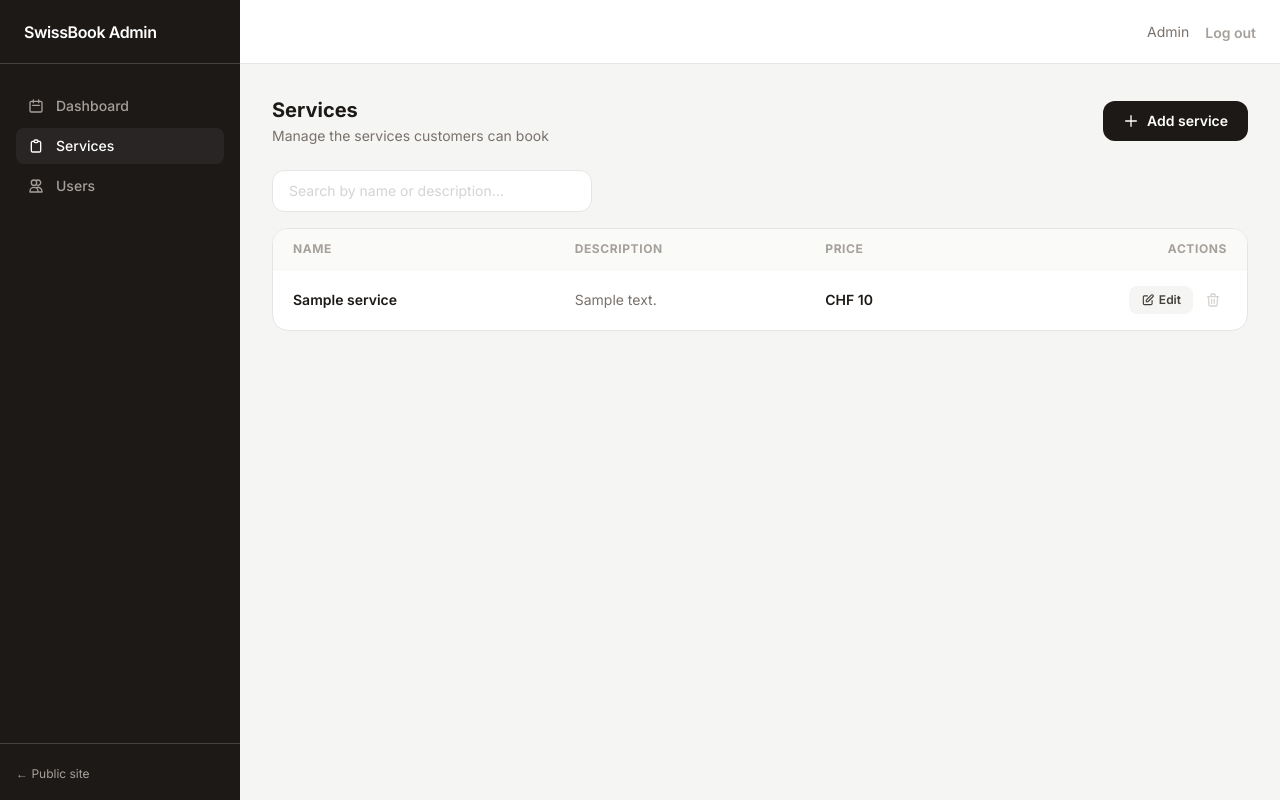
After one commit to gbtan1991/booking-app, a Laravel app: page /admin/services in a window 1280 px wide. The commit adds this page. Run offline with Laravel 12, Linux system fonts and the light colour scheme; a user stored in the database is signed in; data comes from the database, SQL or seed files in the repository; tables that the repository leaves empty hold one stand-in row (values such as "Sample post"); style sheets or scripts are compiled from the project's sources; some libraries are stand-ins or nearby versions.

Commit message:
Dynamic services, root routing, admin Services CRUD, clean navbar
- Migration + Service model: services table (name, description, price decimal)
  with formatted_price accessor returning 'CHF X'
- BookingWizard: replaces hardcoded SERVICE_DETAILS/SERVICES constants with
  Service::all() via #[Computed]; mount() validates service name against DB;
  server-side submitBooking guard queries live DB service names
- Admin ServiceManager: full CRUD Livewire component + slide-over panel at
  /admin/services with name/description/price fields and search
- Routes: / now serves BookingWizard directly (no more pages.home); added
  admin.services route; removed register and customer.dashboard routes
- Navbar (app layout): stripped all nav links (How it works, Services, Book
  now); keeps brand on left, "Admin sign in" pill on right (or Admin panel +
  Sign out when authenticated)
- Admin sidebar: added Services link between Dashboard and Users

Seeded 3 default services (General Consultation CHF 200, Strategy Session
CHF 350, Quick Review CHF 120).

https://claude.ai/code/session_01Md9JJdksadrnixAaNYkKSp

```diff
--- /dev/null
+++ b/app/Livewire/Admin/ServiceManager.php
@@ -0,0 +1,117 @@
+<?php
+
+namespace App\Livewire\Admin;
+
+use App\Models\Service;
+use Livewire\Attributes\Url;
+use Livewire\Component;
+use Livewire\WithPagination;
+
+class ServiceManager extends Component
+{
+    use WithPagination;
+
+    #[Url] public string $search = '';
+
+    // ── Panel state ───────────────────────────────────────────────────────
+
+    public bool $showPanel = false;
+    public ?int $editingId = null;
+
+    // ── Form fields ───────────────────────────────────────────────────────
+
+    public string $form_name        = '';
+    public string $form_description = '';
+    public string $form_price       = '';
+
+    public function updatedSearch(): void { $this->resetPage(); }
+
+    // ── Panel helpers ─────────────────────────────────────────────────────
+
+    public function openCreate(): void
+    {
+        $this->resetForm();
+        $this->editingId = null;
+        $this->showPanel = true;
+        $this->resetErrorBag();
+    }
+
+    public function openEdit(int $id): void
+    {
+        $service = Service::findOrFail($id);
+
+        $this->editingId        = $id;
+        $this->form_name        = $service->name;
+        $this->form_description = $service->description ?? '';
+        $this->form_price       = (string) $service->price;
+
+        $this->showPanel = true;
+        $this->resetErrorBag();
+    }
+
+    public function closePanel(): void
+    {
+        $this->showPanel = false;
+        $this->resetForm();
+    }
+
+    private function resetForm(): void
+    {
+        $this->form_name        = '';
+        $this->form_description = '';
+        $this->form_price       = '';
+        $this->editingId        = null;
+    }
+
+    // ── Save ─────────────────────────────────────────────────────────────
+
+    public function save(): void
+    {
+        $this->validate([
+            'form_name'        => ['required', 'string', 'max:100'],
+            'form_description' => ['nullable', 'string', 'max:1000'],
+            'form_price'       => ['required', 'numeric', 'min:0', 'max:99999.99'],
+        ]);
+
+        $data = [
+            'name'        => strip_tags($this->form_name),
+            'description' => strip_tags($this->form_description),
+            'price'       => (float) $this->form_price,
+        ];
+
+        if ($this->editingId) {
+            Service::findOrFail($this->editingId)->update($data);
+            $message = 'Service updated.';
+        } else {
+            Service::create($data);
+            $message = 'Service created.';
+        }
+
+        $this->closePanel();
+        $this->dispatch('notify', message: $message, type: 'success');
+    }
+
+    // ── Delete ────────────────────────────────────────────────────────────
+
+    public function delete(int $id): void
+    {
+        Service::findOrFail($id)->delete();
+        $this->dispatch('notify', message: 'Service deleted.', type: 'error');
+    }
+
+    // ── Render ────────────────────────────────────────────────────────────
+
+    public function render()
+    {
+        $services = Service::query()
+            ->when($this->search, fn ($q) => $q->where(fn ($i) =>
+                $i->where('name', 'like', "%{$this->search}%")
+                  ->orWhere('description', 'like', "%{$this->search}%")
+            ))
+            ->orderBy('name')
+            ->paginate(15);
+
+        return view('livewire.admin.service-manager', compact('services'))
+            ->layout('components.layouts.admin');
+    }
+}
--- a/app/Livewire/BookingWizard.php
+++ b/app/Livewire/BookingWizard.php
@@ -3,6 +3,7 @@
 namespace App\Livewire;
 
 use App\Models\Book;
+use App\Models\Service;
 use Illuminate\Support\Facades\DB;
 use Illuminate\Support\Facades\RateLimiter;
 use Illuminate\Support\Facades\Validator;
@@ -19,7 +20,7 @@ class BookingWizard extends Component
     // Steps: 1=Service  2=Date  3=Time  4=Details  5=Confirmed
     public int $step = 1;
 
-    // Step 1
+    // Step 1 — stores the service name for display in later steps
     #[Url(as: 'service')]
     public string $selectedService = '';
 
@@ -51,46 +52,35 @@ class BookingWizard extends Component
         '17:00',
     ];
 
-    public const SERVICES = [
-        'General Consultation',
-        'Strategy Session',
-        'Quick Review',
-    ];
-
-    public const SERVICE_DETAILS = [
-        [
-            'name'        => 'General Consultation',
-            'duration'    => '60 min',
-            'price'       => 'CHF 200',
-            'description' => 'Expert advice tailored to your specific business needs and challenges.',
-            'icon'        => 'M8 12h.01M12 12h.01M16 12h.01M21 12c0 4.418-4.03 8-9 8a9.863 9.863 0 01-4.255-.949L3 20l1.395-3.72C3.512 15.042 3 13.574 3 12c0-4.418 4.03-8 9-8s9 3.582 9 8z',
-        ],
-        [
-            'name'        => 'Strategy Session',
-            'duration'    => '90 min',
-            'price'       => 'CHF 350',
-            'description' => 'Deep-dive analysis and actionable long-term strategic planning.',
-            'icon'        => 'M9 19v-6a2 2 0 00-2-2H5a2 2 0 00-2 2v6a2 2 0 002 2h2a2 2 0 002-2zm0 0V9a2 2 0 012-2h2a2 2 0 012 2v10m-6 0a2 2 0 002 2h2a2 2 0 002-2m0 0V5a2 2 0 012-2h2a2 2 0 012 2v14a2 2 0 01-2 2h-2a2 2 0 01-2-2z',
-        ],
-        [
-            'name'        => 'Quick Review',
-            'duration'    => '30 min',
-            'price'       => 'CHF 120',
-            'description' => 'A focused audit of a single process, document, or deliverable.',
-            'icon'        => 'M9 5H7a2 2 0 00-2 2v12a2 2 0 002 2h10a2 2 0 002-2V7a2 2 0 00-2-2h-2M9 5a2 2 0 002 2h2a2 2 0 002-2M9 5a2 2 0 012-2h2a2 2 0 012 2m-6 9l2 2 4-4',
-        ],
-    ];
-
     // ── Mount ─────────────────────────────────────────────────────────────
 
     public function mount(): void
     {
-        if ($this->selectedService && in_array($this->selectedService, self::SERVICES, true)) {
+        // If a valid service name arrives via URL, skip to date step
+        if ($this->selectedService && $this->serviceNames()->contains($this->selectedService)) {
             $this->step = 2;
         }
     }
 
     // ── Computed properties ───────────────────────────────────────────────
+
+    #[Computed]
+    public function services()
+    {
+        return Service::orderBy('name')->get();
+    }
+
+    #[Computed]
+    public function serviceNames()
+    {
+        return $this->services->pluck('name');
+    }
+
+    #[Computed]
+    public function selectedServiceModel(): ?Service
+    {
+        return $this->services->firstWhere('name', $this->selectedService);
+    }
 
     #[Computed]
     public function calendarDays(): array
@@ -125,22 +115,11 @@ class BookingWizard extends Component
         );
     }
 
-    #[Computed]
-    public function selectedServiceDetail(): ?array
-    {
-        foreach (self::SERVICE_DETAILS as $detail) {
-            if ($detail['name'] === $this->selectedService) {
-                return $detail;
-            }
-        }
-        return null;
-    }
-
     // ── Step navigation ───────────────────────────────────────────────────
 
     public function selectService(string $service): void
     {
-        if (! in_array($service, self::SERVICES, true)) {
+        if (! $this->serviceNames()->contains($service)) {
             return;
         }
         $this->selectedService = $service;
@@ -183,7 +162,6 @@ class BookingWizard extends Component
 
     public function submitBooking(): void
     {
-        // Rate limit: 5 attempts per IP per 10 minutes
         $rateLimitKey = 'book:' . request()->ip();
 
         if (RateLimiter::tooManyAttempts($rateLimitKey, 5)) {
@@ -192,10 +170,10 @@ class BookingWizard extends Component
             return;
         }
 
-        // Validate contact fields
         $this->validate();
 
-        // Hard-validate service, date, time server-side (prevents tampered state)
+        // Server-side guard: service must exist in DB, date must be future, time must be valid
+        $validServiceNames = Service::pluck('name')->implode(',');
         $extra = Validator::make(
             [
                 'service' => $this->selectedService,
@@ -203,19 +181,18 @@ class BookingWizard extends Component
                 'time'    => $this->selectedTime,
             ],
             [
-                'service' => ['required', 'string', 'in:' . implode(',', self::SERVICES)],
+                'service' => ['required', 'string', 'in:' . $validServiceNames],
                 'date'    => ['required', 'date', 'after:today'],
                 'time'    => ['required', 'string', 'in:' . implode(',', self::TIME_SLOTS)],
             ]
         );
 
         if ($extra->fails()) {
-            $this->addError('selectedDate', 'Invalid booking data detected. Please start over.');
+            $this->addError('selectedDate', 'Invalid booking data. Please start over.');
             $this->step = 1;
             return;
         }
 
-        // Atomic slot reservation with pessimistic locking
         try {
             DB::transaction(function () {
                 $conflict = Book::where('date', $this->selectedDate)
@@ -231,14 +208,14 @@ class BookingWizard extends Component
                 }
 
                 Book::create([
-                    'service'              => $this->selectedService,
-                    'date'                 => $this->selectedDate,
-                    'time'                 => $this->selectedTime,
-                    'customer_name'        => strip_tags($this->customer_name),
-                    'customer_email'       => $this->customer_email,
-                    'customer_telephone'   => strip_tags($this->customer_telephone),
-                    'customer_notes'       => strip_tags($this->customer_notes ?? ''),
-                    'status'               => 'current',
+                    'service'            => $this->selectedService,
+                    'date'               => $this->selectedDate,
+                    'time'               => $this->selectedTime,
+                    'customer_name'      => strip_tags($this->customer_name),
+                    'customer_email'     => $this->customer_email,
+                    'customer_telephone' => strip_tags($this->customer_telephone),
+                    'customer_notes'     => strip_tags($this->customer_notes ?? ''),
+                    'status'             => 'current',
                 ]);
             });
         } catch (ValidationException $e) {
--- /dev/null
+++ b/app/Models/Service.php
@@ -0,0 +1,22 @@
+<?php
+
+namespace App\Models;
+
+use Illuminate\Database\Eloquent\Factories\HasFactory;
+use Illuminate\Database\Eloquent\Model;
+
+class Service extends Model
+{
+    use HasFactory;
+
+    protected $fillable = ['name', 'description', 'price'];
+
+    protected $casts = [
+        'price' => 'decimal:2',
+    ];
+
+    public function getFormattedPriceAttribute(): string
+    {
+        return 'CHF ' . number_format((float) $this->price, 0, '.', "'");
+    }
+}
--- a/resources/views/components/layouts/admin.blade.php
+++ b/resources/views/components/layouts/admin.blade.php
@@ -26,6 +26,13 @@
                     <path stroke-linecap="round" stroke-linejoin="round" stroke-width="2" d="M8 7V3m8 4V3m-9 8h10M5 21h14a2 2 0 002-2V7a2 2 0 00-2-2H5a2 2 0 00-2 2v12a2 2 0 002 2z"/>
                 </svg>
                 Dashboard
+            </a>
+            <a href="/admin/services"
+               class="flex items-center gap-3 px-3 py-2 rounded-lg text-sm font-medium transition-colors {{ str_starts_with($path, 'admin/services') ? 'bg-stone-800 text-white' : 'text-stone-400 hover:bg-stone-800 hover:text-white' }}">
+                <svg class="w-4 h-4" fill="none" stroke="currentColor" viewBox="0 0 24 24">
+                    <path stroke-linecap="round" stroke-linejoin="round" stroke-width="2" d="M9 5H7a2 2 0 00-2 2v12a2 2 0 002 2h10a2 2 0 002-2V7a2 2 0 00-2-2h-2M9 5a2 2 0 002 2h2a2 2 0 002-2M9 5a2 2 0 012-2h2a2 2 0 012 2"/>
+                </svg>
+                Services
             </a>
             <a href="/admin/users"
                class="flex items-center gap-3 px-3 py-2 rounded-lg text-sm font-medium transition-colors {{ str_starts_with($path, 'admin/users') ? 'bg-stone-800 text-white' : 'text-stone-400 hover:bg-stone-800 hover:text-white' }}">
--- /dev/null
+++ b/resources/views/livewire/admin/service-manager.blade.php
@@ -0,0 +1,188 @@
+<div>
+    {{-- ══════════════════════════ HEADER ══════════════════════════ --}}
+    <div class="flex flex-col sm:flex-row sm:items-center justify-between gap-4 mb-6">
+        <div>
+            <h1 class="text-xl font-bold text-stone-900">Services</h1>
+            <p class="text-sm text-stone-500 mt-0.5">Manage the services customers can book</p>
+        </div>
+        <button
+            type="button"
+            wire:click="openCreate"
+            class="inline-flex items-center gap-2 bg-stone-900 text-white px-5 py-2.5 rounded-xl text-sm font-semibold hover:bg-stone-700 transition-colors"
+        >
+            <svg class="w-4 h-4" fill="none" stroke="currentColor" viewBox="0 0 24 24">
+                <path stroke-linecap="round" stroke-linejoin="round" stroke-width="2" d="M12 4v16m8-8H4"/>
+            </svg>
+            Add service
+        </button>
+    </div>
+
+    {{-- ══════════════════════════ SEARCH ══════════════════════════ --}}
+    <div class="mb-4">
+        <input
+            type="search"
+            wire:model.live.debounce.300ms="search"
+            placeholder="Search by name or description…"
+            class="border border-stone-200 rounded-xl px-4 py-2.5 text-sm focus:outline-none focus:ring-2 focus:ring-stone-900 w-full sm:w-80 placeholder-stone-300 bg-white"
+        >
+    </div>
+
+    {{-- ══════════════════════════ TABLE ══════════════════════════ --}}
+    <div class="bg-white rounded-2xl border border-stone-200 overflow-hidden">
+        <table class="w-full text-sm">
+            <thead>
+                <tr class="text-left text-xs font-bold text-stone-400 uppercase tracking-wider bg-stone-50 border-b border-stone-100">
+                    <th class="px-5 py-3">Name</th>
+                    <th class="px-5 py-3 hidden md:table-cell">Description</th>
+                    <th class="px-5 py-3">Price</th>
+                    <th class="px-5 py-3 text-right">Actions</th>
+                </tr>
+            </thead>
+            <tbody class="divide-y divide-stone-50">
+                @forelse ($services as $service)
+                <tr class="hover:bg-stone-50 transition-colors" wire:key="svc-{{ $service->id }}">
+                    <td class="px-5 py-4 font-semibold text-stone-900">{{ $service->name }}</td>
+                    <td class="px-5 py-4 hidden md:table-cell text-stone-500 max-w-sm">
+                        <span class="line-clamp-2">{{ $service->description ?: '—' }}</span>
+                    </td>
+                    <td class="px-5 py-4">
+                        <span class="font-semibold text-stone-900">{{ $service->formatted_price }}</span>
+                    </td>
+                    <td class="px-5 py-4">
+                        <div class="flex items-center justify-end gap-1.5">
+                            <button
+                                type="button"
+                                wire:click="openEdit({{ $service->id }})"
+                                class="inline-flex items-center gap-1 px-3 py-1.5 rounded-lg text-xs font-semibold bg-stone-100 text-stone-700 hover:bg-stone-200 transition-colors"
+                            >
+                                <svg class="w-3.5 h-3.5" fill="none" stroke="currentColor" viewBox="0 0 24 24">
+                                    <path stroke-linecap="round" stroke-linejoin="round" stroke-width="2" d="M11 5H6a2 2 0 00-2 2v11a2 2 0 002 2h11a2 2 0 002-2v-5m-1.414-9.414a2 2 0 112.828 2.828L11.828 15H9v-2.828l8.586-8.586z"/>
+                                </svg>
+                                Edit
+                            </button>
+                            <button
+                                type="button"
+                                wire:click="delete({{ $service->id }})"
+                                wire:confirm="Delete '{{ $service->name }}'? This cannot be undone."
+                                class="p-1.5 rounded-lg text-stone-300 hover:text-red-500 hover:bg-red-50 transition-colors"
+                                title="Delete"
+                            >
+                                <svg class="w-4 h-4" fill="none" stroke="currentColor" viewBox="0 0 24 24">
+                                    <path stroke-linecap="round" stroke-linejoin="round" stroke-width="2" d="M19 7l-.867 12.142A2 2 0 0116.138 21H7.862a2 2 0 01-1.995-1.858L5 7m5 4v6m4-6v6m1-10V4a1 1 0 00-1-1h-4a1 1 0 00-1 1v3M4 7h16"/>
+                                </svg>
+                            </button>
+                        </div>
+                    </td>
+                </tr>
+                @empty
+                <tr>
+                    <td colspan="4" class="px-5 py-16 text-center">
+                        <svg class="w-10 h-10 mx-auto mb-3 text-stone-200" fill="none" stroke="currentColor" viewBox="0 0 24 24">
+                            <path stroke-linecap="round" stroke-linejoin="round" stroke-width="1.5" d="M9 5H7a2 2 0 00-2 2v12a2 2 0 002 2h10a2 2 0 002-2V7a2 2 0 00-2-2h-2M9 5a2 2 0 002 2h2a2 2 0 002-2M9 5a2 2 0 012-2h2a2 2 0 012 2"/>
+                        </svg>
+                        <p class="text-sm font-semibold text-stone-400">No services yet</p>
+                        <p class="text-xs text-stone-300 mt-1">Click "Add service" to create your first one.</p>
+                    </td>
+                </tr>
+                @endforelse
+            </tbody>
+        </table>
+
+        @if ($services->hasPages())
+        <div class="px-5 py-4 border-t border-stone-100">
+            {{ $services->links() }}
+        </div>
+        @endif
+    </div>
+
+    {{-- ══════════════════════════ SLIDE-OVER PANEL ══════════════════════════ --}}
+    @if ($showPanel)
+    <div class="fixed inset-0 z-50 flex">
+        <div class="absolute inset-0 bg-stone-900/40 backdrop-blur-sm" wire:click="closePanel"></div>
+
+        <div class="absolute right-0 top-0 h-full w-full max-w-md bg-white shadow-2xl flex flex-col">
+
+            <div class="flex items-center justify-between px-6 py-5 border-b border-stone-100">
+                <h2 class="text-base font-bold text-stone-900">
+                    {{ $editingId ? 'Edit service' : 'Add service' }}
+                </h2>
+                <button type="button" wire:click="closePanel"
+                        class="p-2 rounded-lg text-stone-400 hover:text-stone-700 hover:bg-stone-100 transition-colors">
+                    <svg class="w-5 h-5" fill="none" stroke="currentColor" viewBox="0 0 24 24">
+                        <path stroke-linecap="round" stroke-linejoin="round" stroke-width="2" d="M6 18L18 6M6 6l12 12"/>
+                    </svg>
+                </button>
+            </div>
+
+            <div class="flex-1 overflow-y-auto px-6 py-6 space-y-5">
+
+                <div>
+                    <label class="block text-xs font-bold text-stone-600 mb-1.5 uppercase tracking-wider">Service Name</label>
+                    <input
+                        type="text"
+                        wire:model="form_name"
+                        placeholder="e.g. General Consultation"
+                        class="w-full border border-stone-200 rounded-xl px-4 py-3 text-sm focus:outline-none focus:ring-2 focus:ring-stone-900 transition placeholder-stone-300"
+                    >
+                    @error('form_name') <p class="mt-1 text-xs text-red-500">{{ $message }}</p> @enderror
+                </div>
+
+                <div>
+                    <label class="block text-xs font-bold text-stone-600 mb-1.5 uppercase tracking-wider">
+                        Description <span class="font-normal text-stone-400 normal-case tracking-normal">(optional)</span>
+                    </label>
+                    <textarea
+                        wire:model="form_description"
+                        rows="4"
+                        placeholder="Briefly describe what this service involves…"
+                        class="w-full border border-stone-200 rounded-xl px-4 py-3 text-sm focus:outline-none focus:ring-2 focus:ring-stone-900 transition placeholder-stone-300 resize-none"
+                    ></textarea>
+                    @error('form_description') <p class="mt-1 text-xs text-red-500">{{ $message }}</p> @enderror
+                </div>
+
+                <div>
+                    <label class="block text-xs font-bold text-stone-600 mb-1.5 uppercase tracking-wider">Price (CHF)</label>
+                    <div class="relative">
+                        <span class="absolute left-4 top-1/2 -translate-y-1/2 text-sm font-semibold text-stone-400">CHF</span>
+                        <input
+                            type="number"
+                            wire:model="form_price"
+                            placeholder="0.00"
+                            min="0"
+                            step="0.01"
+                            class="w-full border border-stone-200 rounded-xl pl-14 pr-4 py-3 text-sm focus:outline-none focus:ring-2 focus:ring-stone-900 transition placeholder-stone-300"
+                        >
+                    </div>
+                    @error('form_price') <p class="mt-1 text-xs text-red-500">{{ $message }}</p> @enderror
+                </div>
+
+            </div>
+
+            <div class="px-6 py-5 border-t border-stone-100 flex justify-end gap-3">
+                <button type="button" wire:click="closePanel"
+                        class="px-5 py-2.5 rounded-xl border border-stone-200 text-sm font-semibold text-stone-600 hover:bg-stone-50 transition-colors">
+                    Cancel
+                </button>
+                <button
+                    type="button"
+                    wire:click="save"
+                    wire:loading.attr="disabled"
+                    wire:loading.class="opacity-60 cursor-wait"
+                    class="inline-flex items-center gap-2 bg-stone-900 text-white px-6 py-2.5 rounded-xl text-sm font-semibold hover:bg-stone-700 transition-colors"
+                >
+                    <span wire:loading.remove wire:target="save">
+                        {{ $editingId ? 'Save changes' : 'Create service' }}
+                    </span>
+                    <span wire:loading wire:target="save" class="flex items-center gap-2">
+                        <svg class="animate-spin w-4 h-4" fill="none" viewBox="0 0 24 24">
+                            <circle class="opacity-25" cx="12" cy="12" r="10" stroke="currentColor" stroke-width="4"/>
+                            <path class="opacity-75" fill="currentColor" d="M4 12a8 8 0 018-8v8z"/>
+                        </svg>
+                        Saving…
+                    </span>
+                </button>
+            </div>
+        </div>
+    </div>
+    @endif
+</div>
--- a/routes/web.php
+++ b/routes/web.php
@@ -4,8 +4,7 @@ use Illuminate\Support\Facades\Auth;
 use Illuminate\Support\Facades\Route;
 
 // ── Public ────────────────────────────────────────────────────────────────
-Route::get('/', fn () => view('pages.home'))->name('home');
-Route::get('/book', \App\Livewire\BookingWizard::class)->name('book');
+Route::get('/', \App\Livewire\BookingWizard::class)->name('home');
 
 // ── Auth ──────────────────────────────────────────────────────────────────
 Route::middleware('guest')->group(function () {
@@ -23,6 +22,7 @@ Route::post('/logout', function () {
 Route::middleware(['auth', \App\Http\Middleware\EnsureAdmin::class])
     ->prefix('admin')
     ->group(function () {
-        Route::get('/',      \App\Livewire\Admin\Dashboard::class)->name('admin.dashboard');
-        Route::get('/users', \App\Livewire\Admin\UserManager::class)->name('admin.users');
+        Route::get('/',         \App\Livewire\Admin\Dashboard::class)->name('admin.dashboard');
+        Route::get('/users',    \App\Livewire\Admin\UserManager::class)->name('admin.users');
+        Route::get('/services', \App\Livewire\Admin\ServiceManager::class)->name('admin.services');
     });
```
Also changed, not shown: resources/views/components/layouts/app.blade.php (+13 -20 lines), resources/views/livewire/booking-wizard.blade.php (+30 -23 lines), database/migrations/2026_06_05_201900_create_services_table.php (added).
